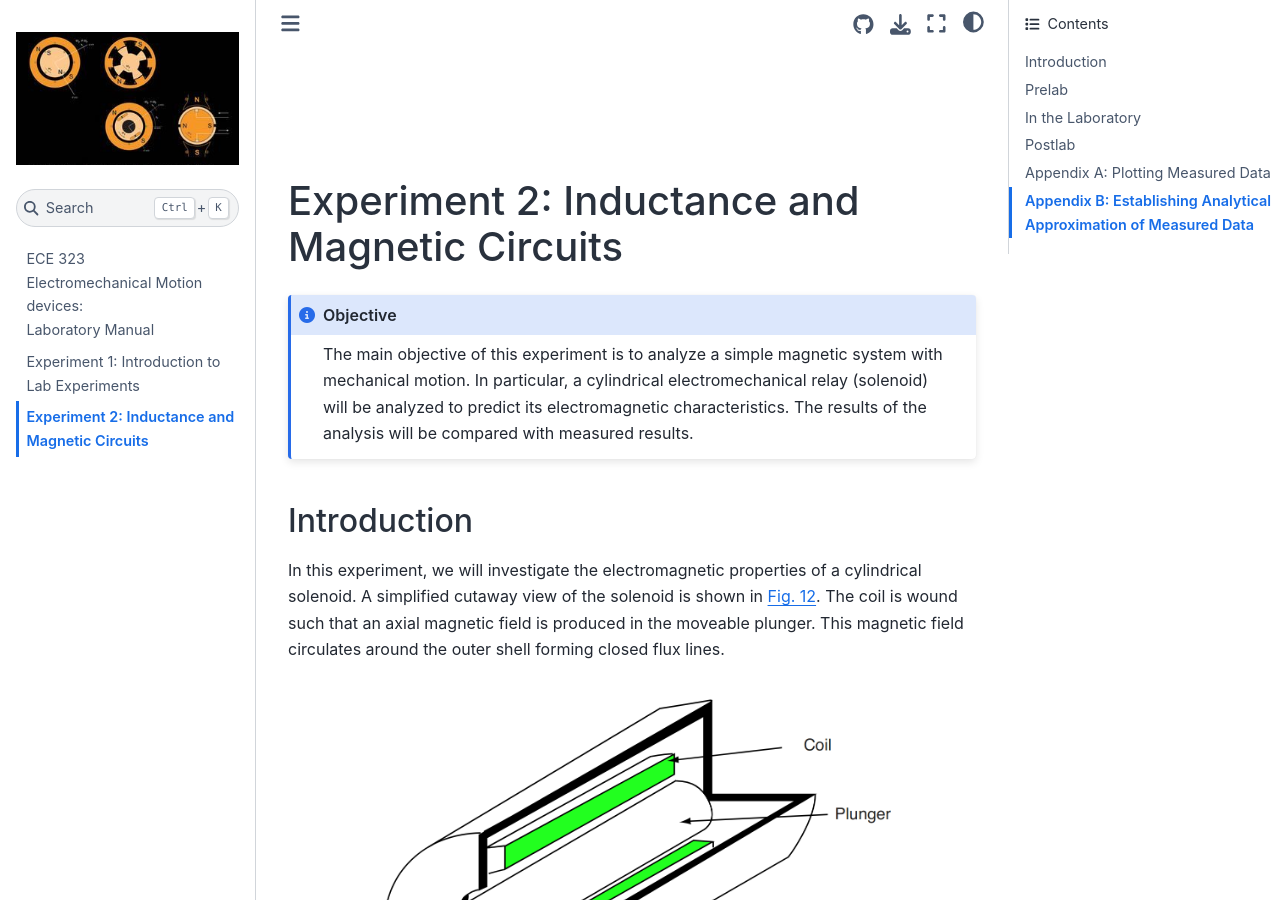
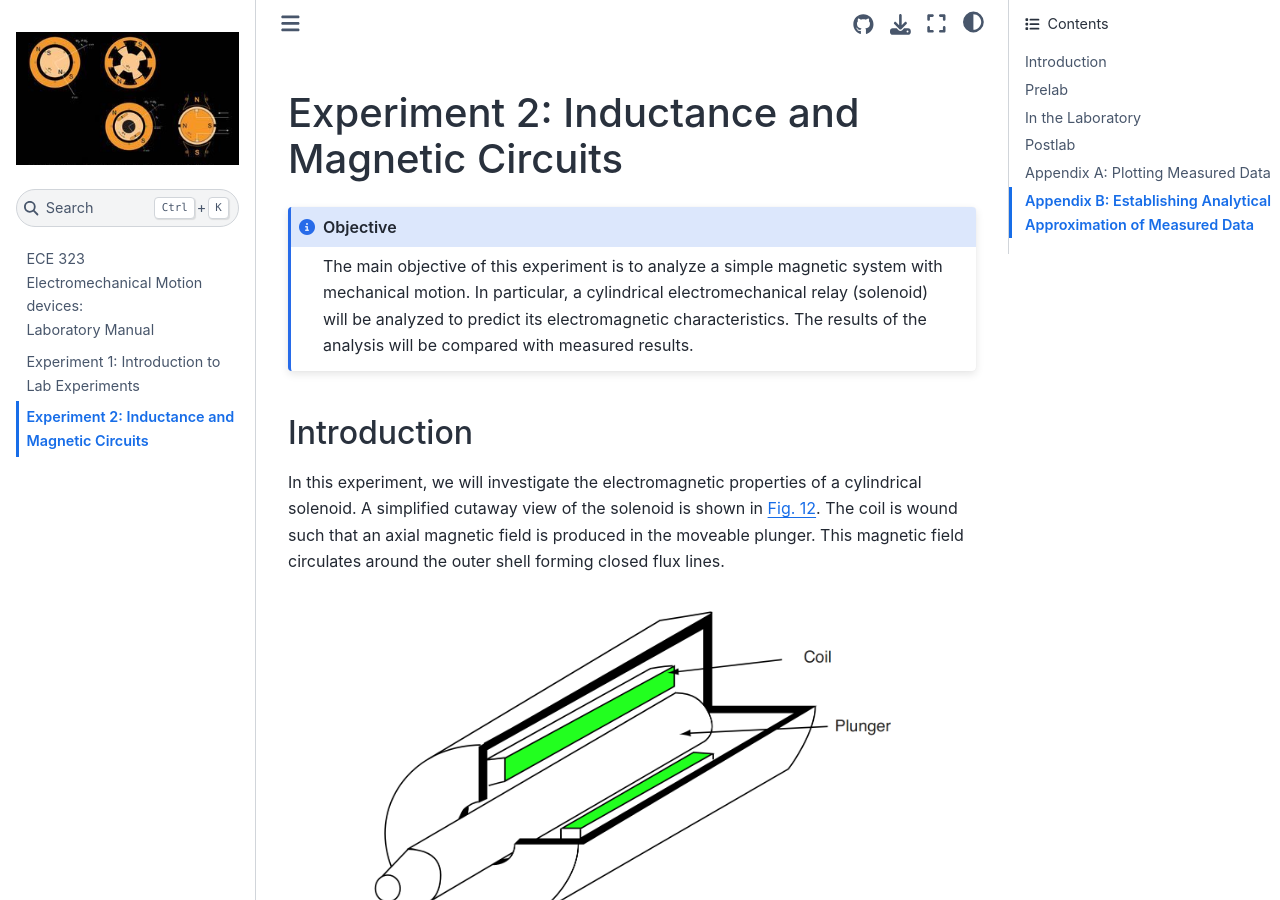
Before and after one commit to Purdue-ECE-32300/lab_book, a Jupyter Book: the page built from source/lab_2.md, in a window 1280 px wide and 900 px high. Built offline with Jupyter Book 1.0.4 settings and Sphinx 7.4.7 and the Sphinx Book theme 1.1.4, drawn with Linux system fonts in a browser that asks for light colours; some of the changed lines change nothing that is shown.

Commit message:
Hide the math macros so they don't fill space.

````diff
--- a/source/_config.yml
+++ b/source/_config.yml
@@ -24,6 +24,7 @@
     # - smartquotes
     - substitution
     - tasklist
+    # - attrs_block
 
 # Define the name of the latex output file for PDF builds
 latex:
--- a/source/macros.md
+++ b/source/macros.md
@@ -1,3 +1,15 @@
+% This is a hack to add the Bootstrap "d-none" class to these math macros so
+% that they won't take up any space on the page. Once myst-parser 0.19 or
+% greater is available, we will be able to use block attributes to do this by
+% simply placeing {.d-none} above the math directive.
+%
+% https://myst-parser.readthedocs.io/en/latest/syntax/optional.html#syntax-attributes-block
+
+```{role} raw-html(raw)
+:format: html
+```
+{raw-html}`<div class="d-none">`
+%{.d-none}
 ```{math}
 
 \newcommand\blank{~\underline{\hspace{1.2cm}}~}
@@ -69,3 +81,4 @@
 \newcommand\kilowatt{\kilo\watt}
 \newcommand\kW{\kilo\watt}
 ```
+{raw-html}`</div>`
````
